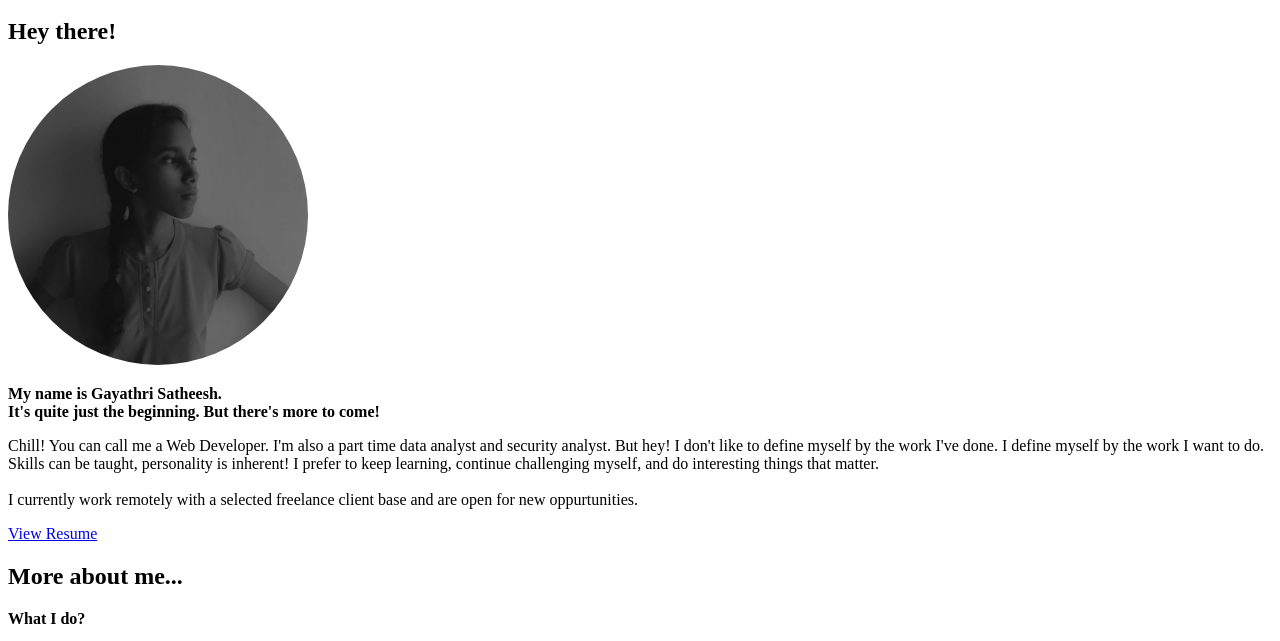
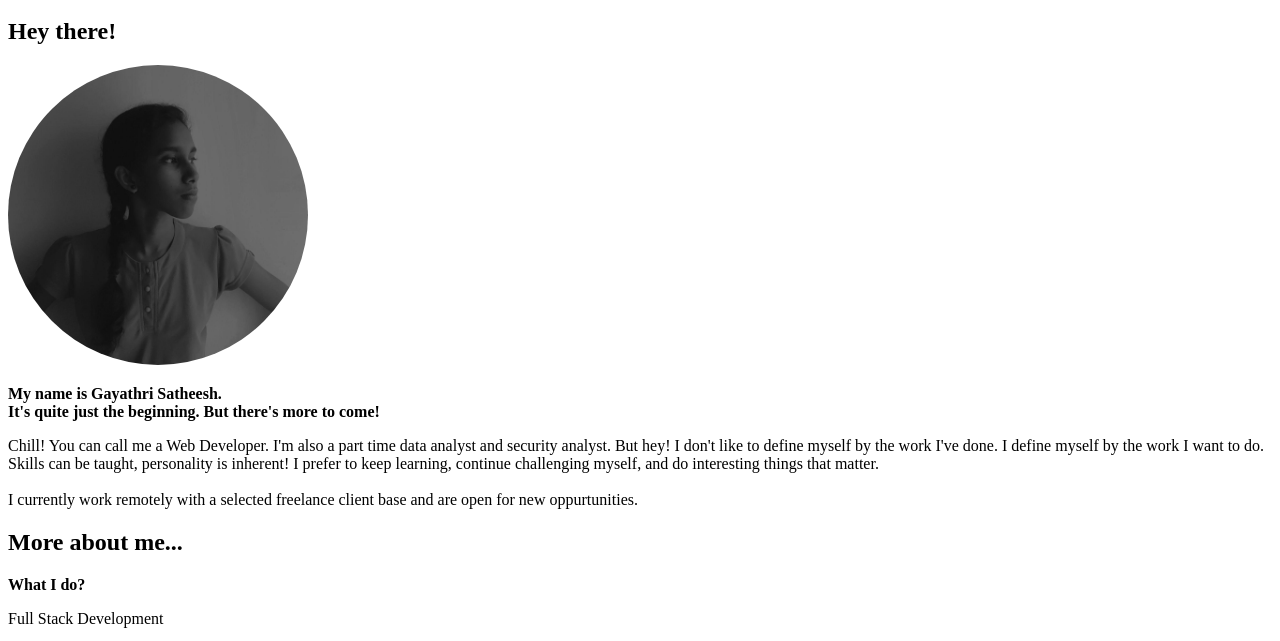
Before and after one commit to geeythree-old/geeythree.github.io, a website: page src/template.html in a window 1280 px wide. Shown: the part 137-778 px from the top of the page. Drawn offline with nearby package versions, Linux system fonts and the light colour scheme.

Commit message:
commit 2

```diff
--- a/src/template.html
+++ b/src/template.html
@@ -80,11 +80,11 @@
                But hey! I don't like to define myself by the work I've done. I define myself by the work I want to do. Skills can be taught, personality is inherent! I prefer to keep learning, continue challenging myself, and do interesting things that matter. <br> <br>
                I currently work remotely with a selected freelance client base and are open for new oppurtunities.
               </p>
-              <span class="d-flex mt-3">
+              <!-- <span class="d-flex mt-3">
                 <a target="_blank" class="cta-btn cta-btn--resume" href="#!">
                   View Resume
                 </a>
-              </span>
+              </span> -->
             </div>
           </div>
         </div>
```
